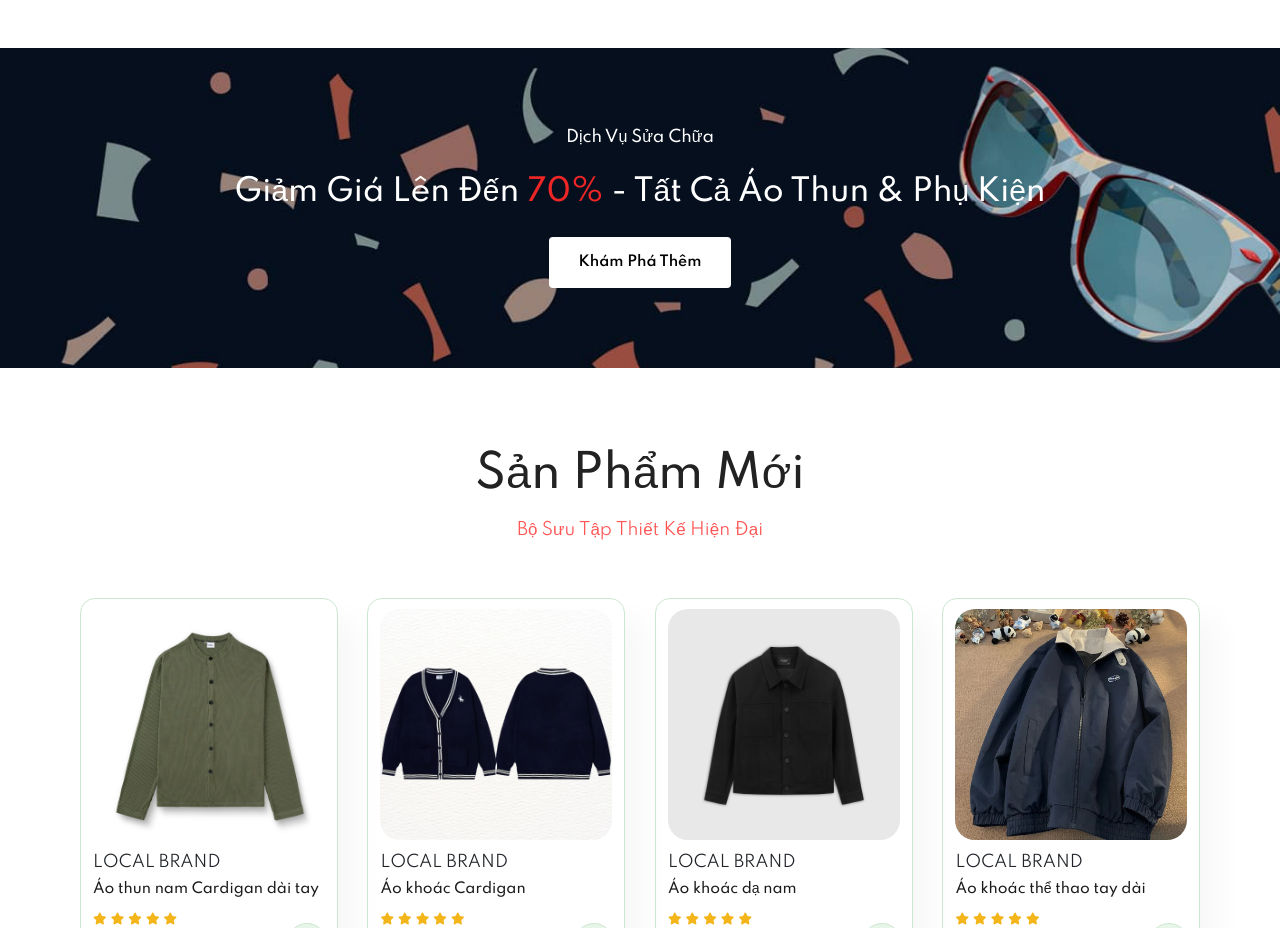
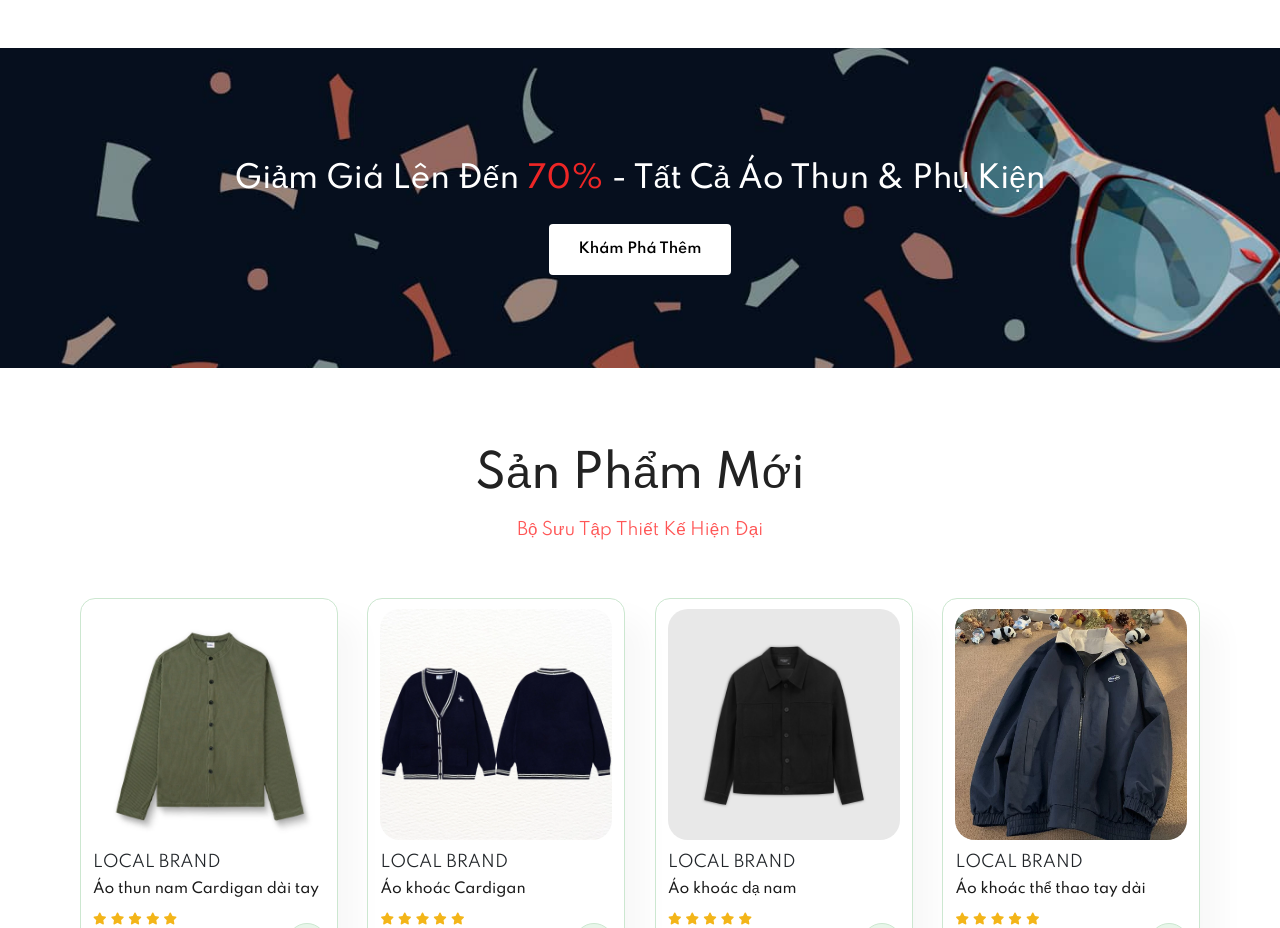
Before and after one commit to NgHoangHaoTam/doanjav, a plain HTML site: page index.html in a window 1280 px wide. Shown: the part 2200-3128 px from the top of the page. Drawn offline with nearby package versions, Linux system fonts and the light colour scheme; files that its build step writes are made by us from their sources; files whose address does not match are found by name.

Commit message:
Update index.html

```diff
--- a/index.html
+++ b/index.html
@@ -207,7 +207,6 @@
     </section>
 
     <section id="banner" class="section-m1">
-        <h4>Dịch Vụ Sửa Chữa</h4>
         <h2>Giảm Giá Lên Đến <span>70%</span> - Tất Cả Áo Thun & Phụ Kiện</h2>
         <button class="normal">Khám Phá Thêm</button>
     </section>
```
